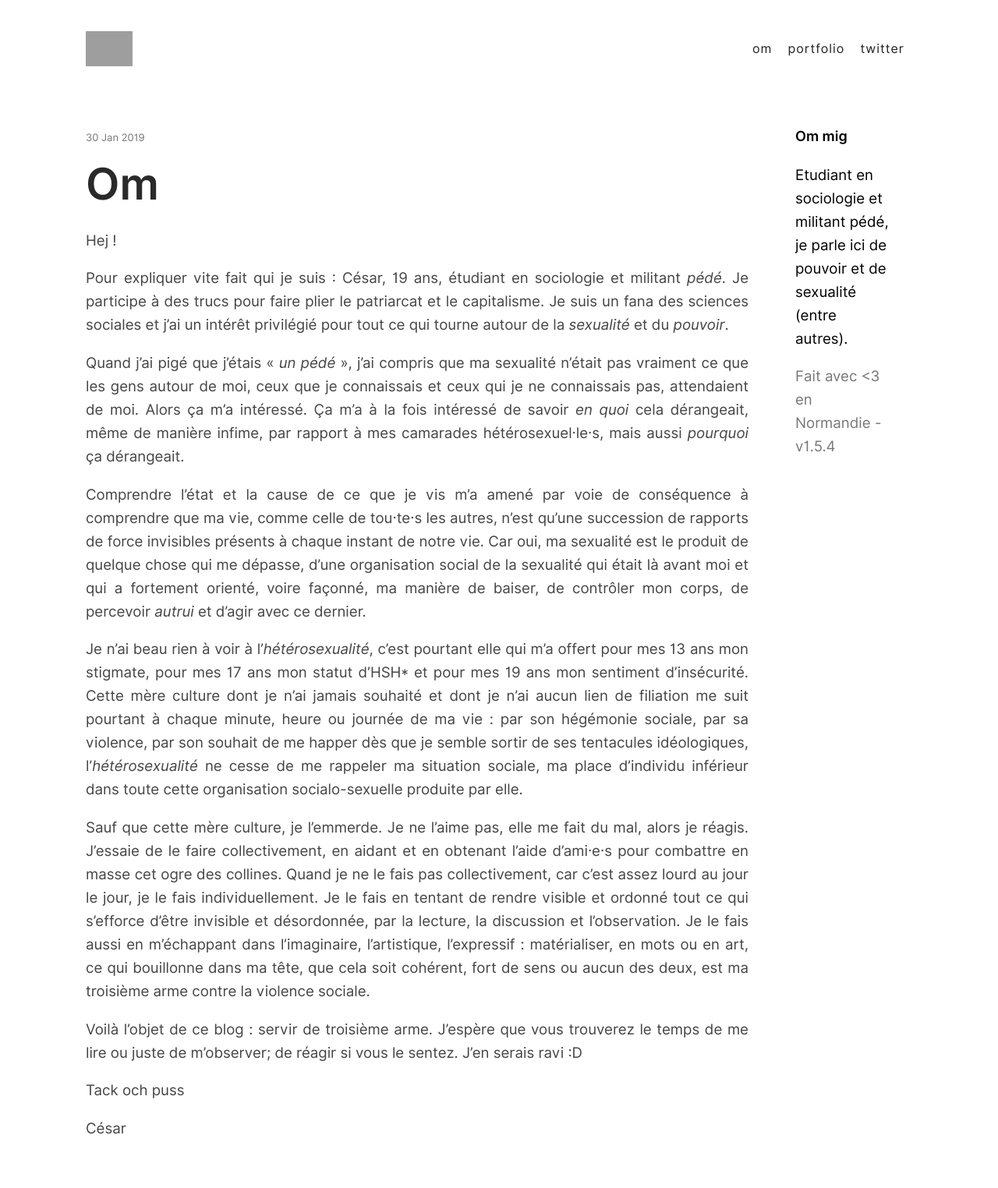
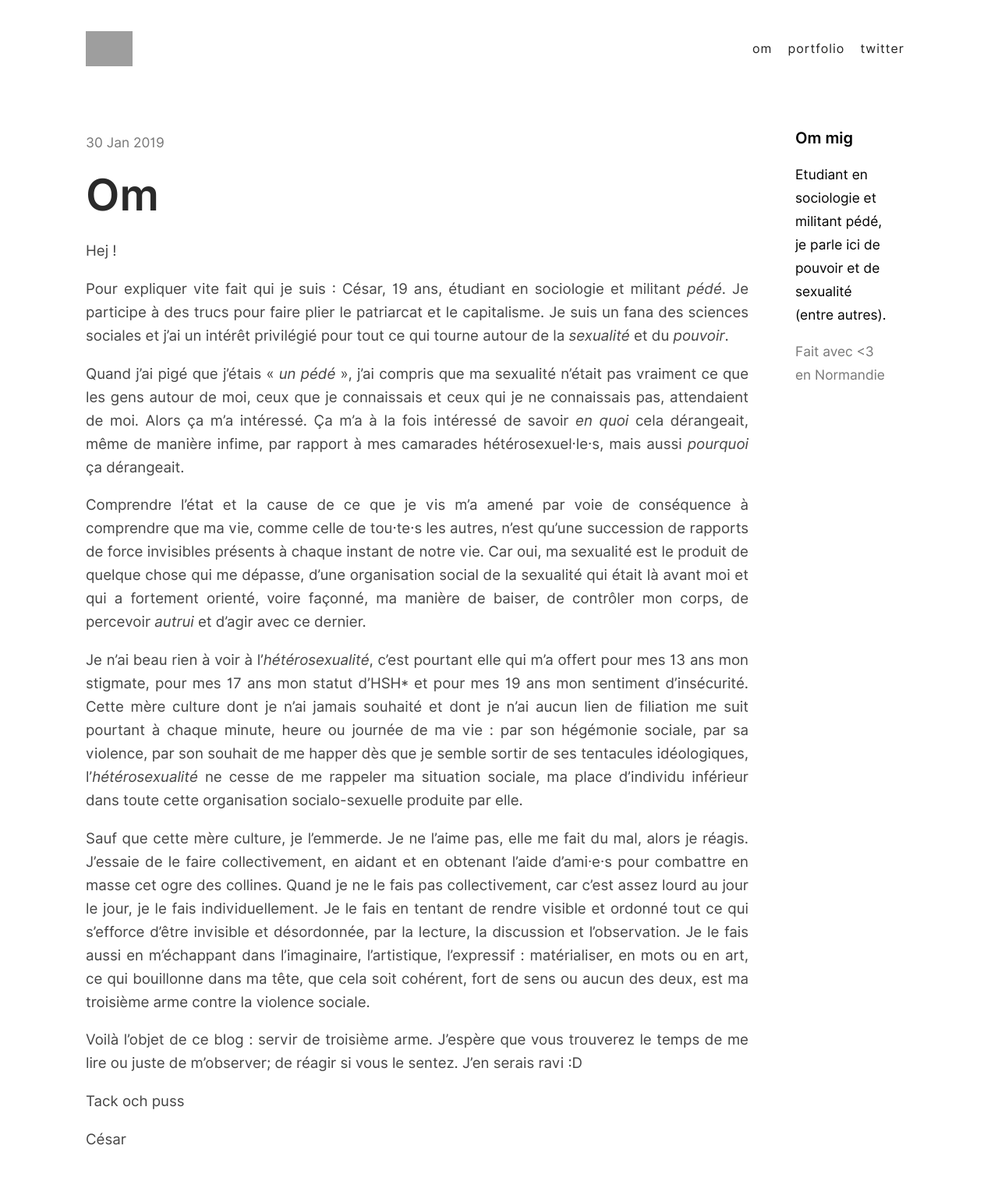
Before and after one commit to pigeoff/pigeoff.github.io, a Jekyll site: the page built from om.md, in a window 1280 px wide. Shown: the whole page at 78% size. Built offline with Jekyll 4.4.1, drawn with Linux system fonts in a browser that asks for light colours; grey boxes are pictures that could not be loaded.

Commit message:
Blog update

```diff
--- a/_layouts/home.html
+++ b/_layouts/home.html
@@ -35,7 +35,7 @@
       <div id="sidebar" >
         <h2>Om mig</h2>
         <p>{{ site.description }}</p>
-        <p class="footer">Fait avec &lt;3 en Normandie - v1.5.4</p>
+        <p class="footer">Fait avec &lt;3 en Normandie</p>
       </div>
 
     </div>
--- a/_layouts/post.html
+++ b/_layouts/post.html
@@ -32,7 +32,7 @@
       <div id="sidebar" >
         <h2>Om mig</h2>
         <p>{{ site.description }}</p>
-        <p class="footer">Fait avec &lt;3 en Normandie - v1.5.4</p>
+        <p class="footer">Fait avec &lt;3 en Normandie</p>
       </div>
 
     </div>
--- a/assets/main.css
+++ b/assets/main.css
@@ -170,7 +170,7 @@
 
 article .date.big {
   color: #777;
-  font-size: 13px;
+  font-size: 13pt;
   display: block;
   padding: 1em 0;
 }
@@ -193,10 +193,11 @@
   background: #fff;
   color: #000;
   line-height: 30px;
+  font-size: 13pt;
 }
 
 #sidebar h2 {
-  font-size: 18px;
+  font-size: 15pt;
   color: #000;
 }
 
```
